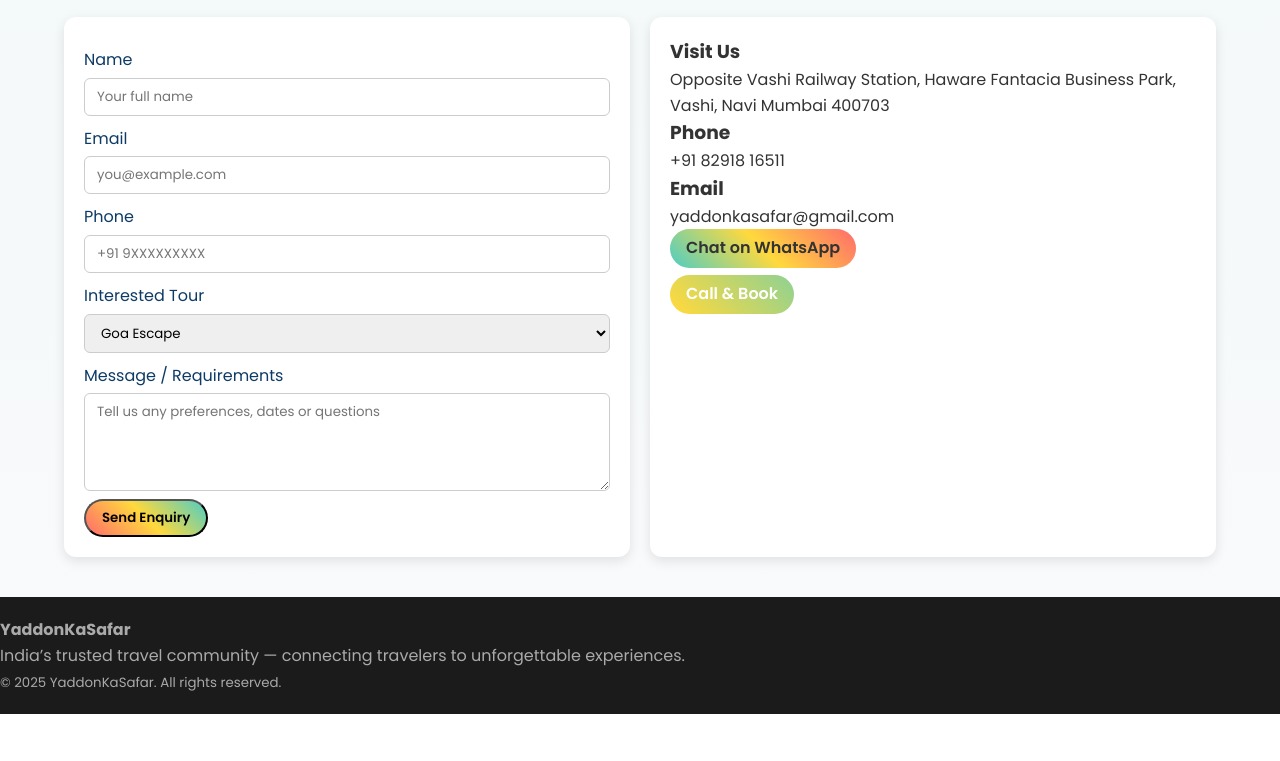
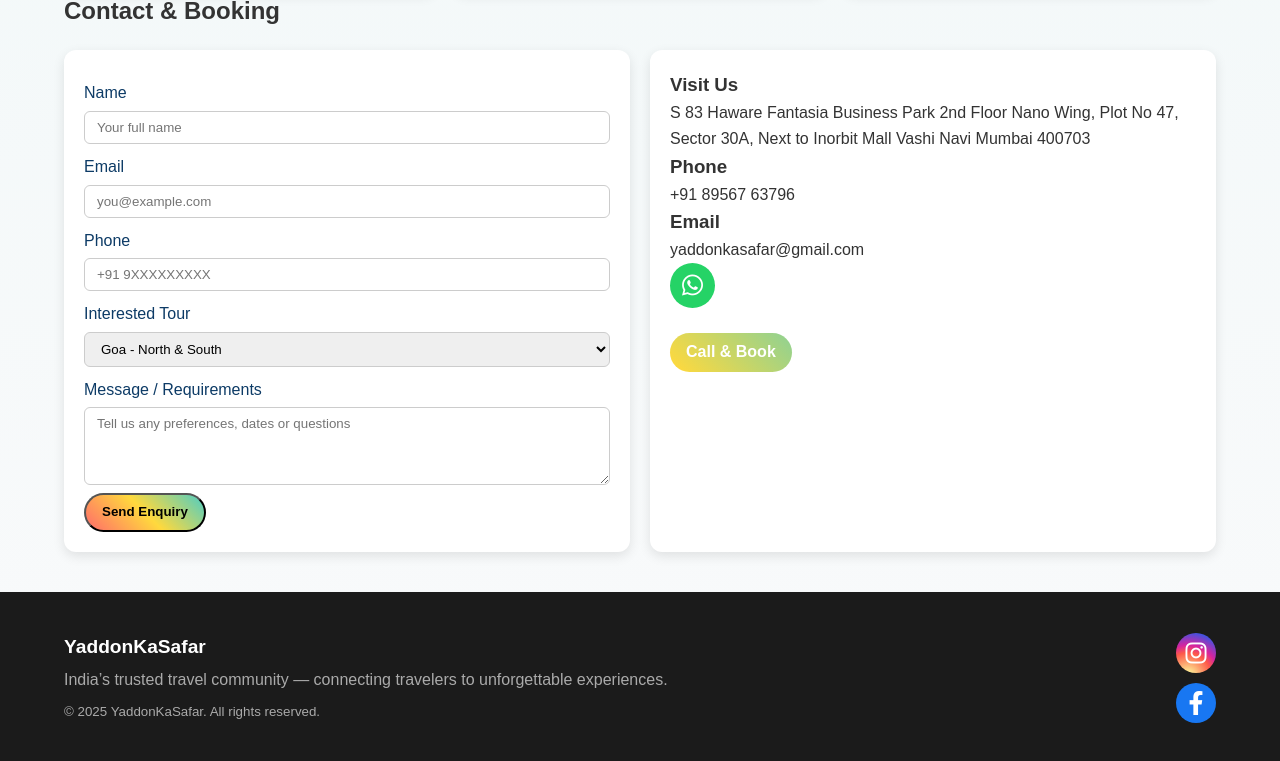
Before and after one commit to yashdhulap-dev/Yaddonkasafar, a website: page index.html in a window 1280 px wide. Shown: the part 1493-2254 px from the top of the page. Before the commit the page ends 2207 px from the top, so only its background shows below. Drawn offline with Linux system fonts and the light colour scheme; a small style sheet from the web is missing.

Commit message:
Social Links Add

```diff
--- a/index.html
+++ b/index.html
@@ -5,7 +5,15 @@
   <meta charset="utf-8" />
   <meta name="viewport" content="width=device-width, initial-scale=1" />
   <title>Yaddon Ka Safar — Tours & Holidays</title>
-  <link href="https://fonts.googleapis.com/css2?family=Poppins:wght@300;400;600;700&display=swap" rel="stylesheet">
+
+  <!-- Font Awesome -->
+  <link rel="stylesheet" href="https://cdnjs.cloudflare.com/ajax/libs/font-awesome/6.4.0/css/all.min.css" integrity="sha512-pap+9..." crossorigin="anonymous" referrerpolicy="no-referrer" />
+
+  <!-- Google Fonts -->
+  <link href="https://fonts.googleapis.com/css2?family=Lobster&family=Great+Vibes&display=swap" rel="stylesheet">
+
+
+  <!-- Custom CSS -->
   <link rel="stylesheet" href="style.css">
 </head>
 
@@ -27,7 +35,9 @@
           <a href="#why">Why Us</a>
           <a href="#contact">Contact</a>
         </div>
-        <a class="ghost" href="tel:+918291816511">+91 82918 16511</a>
+        <a class="header-whatsapp" href="https://wa.me/918291816511" target="_blank">
+          <i class="fab fa-whatsapp"></i>
+        </a>
         <a class="cta-btn" href="#contact">Book Now</a>
       </nav>
     </div>
@@ -71,7 +81,7 @@
         <article class="card fade-up">
           <img src="images/Goa.jpeg" alt="Goa coastline">
           <div class="card-body">
-            <h3>Goa — Sun & Sea</h3>
+            <h3>Goa — North & South</h3>
             <p>4 Days & 3 Nights</p>
             <div class="card-footer">
               <div class="price">From ₹9,999/-</div>
@@ -79,7 +89,6 @@
             </div>
           </div>
         </article>
-
         <article class="card fade-up">
           <img src="images/Himachal.jpg" alt="Himachal mountains">
           <div class="card-body">
@@ -91,7 +100,6 @@
             </div>
           </div>
         </article>
-
         <article class="card fade-up">
           <img src="images/kedarnath.jpg" alt="Kedarnath temple">
           <div class="card-body">
@@ -103,7 +111,6 @@
             </div>
           </div>
         </article>
-
         <article class="card fade-up">
           <img src="images/Kashmir.jpeg" alt="Kashmir valley">
           <div class="card-body">
@@ -115,7 +122,6 @@
             </div>
           </div>
         </article>
-
         <article class="card fade-up">
           <img src="images/Rajeshthan.jpeg" alt="Rajasthan desert">
           <div class="card-body">
@@ -127,7 +133,6 @@
             </div>
           </div>
         </article>
-
         <article class="card fade-up">
           <img src="images/kerla.jpeg" alt="Kerala backwaters">
           <div class="card-body">
@@ -180,7 +185,7 @@
 
             <label for="tour">Interested Tour</label>
             <select id="tour" name="tour">
-              <option>Goa Escape</option>
+              <option>Goa - North & South</option>
               <option>Himachal Road Trip</option>
               <option>Kedarnath Temple</option>
               <option>Kashmir</option>
@@ -198,12 +203,16 @@
         </div>
         <div class="contact-info-card">
           <h3>Visit Us</h3>
-          <p class="muted">Opposite Vashi Railway Station, Haware Fantacia Business Park, Vashi, Navi Mumbai 400703</p>
+          <p class="muted">S 83 Haware Fantasia Business Park 2nd Floor Nano Wing, Plot No 47, Sector 30A, Next to Inorbit Mall Vashi Navi Mumbai 400703</p>
           <h3>Phone</h3>
-          <p class="muted"><a href="tel:+918291816511">+91 82918 16511</a></p>
+          <p class="muted"><a href="tel:+918956763796">+91 89567 63796</a></p>
           <h3>Email</h3>
           <p class="muted"><a href="mailto:info@yaddonkasafar.com">yaddonkasafar@gmail.com</a></p>
-          <p class="whatsapp"><a href="https://wa.me/918291816511" target="_blank">Chat on WhatsApp</a></p>
+          <p class="whatsapp">
+            <a class="whatsapp-btn" href="https://wa.me/918291816511" target="_blank">
+              <i class="fab fa-whatsapp"></i>
+            </a>
+          </p><br/>
           <div class="cta-wrap"><a class="cta-btn" href="tel:+918291816511">Call & Book</a></div>
         </div>
       </div>
@@ -211,14 +220,25 @@
   </main>
 
   <footer>
-    <div class="footer-inner">
-      <div style="min-width:260px">
+  <div class="footer-inner container">
+    <div class="footer-content">
+      <div class="footer-text">
         <strong>YaddonKaSafar</strong>
         <p class="muted">India’s trusted travel community — connecting travelers to unforgettable experiences.</p>
         <small class="muted">© <span id="year"></span> YaddonKaSafar. All rights reserved.</small>
       </div>
+      <div class="footer-socials-vertical">
+        <a href="https://www.instagram.com/yaddon_ka_safar01?igsh=MTJ6cjZ2bmQwbTh5bA==" target="_blank" class="instagram">
+          <i class="fab fa-instagram"></i>
+        </a>
+        <a href="https://www.facebook.com/YaddonKaSafar" target="_blank" class="facebook">
+          <i class="fab fa-facebook-f"></i>
+        </a>
+      </div>
     </div>
-  </footer>
+  </div>
+</footer>
+
 
   <script src="script.js"></script>
 </body>
--- a/style.css
+++ b/style.css
@@ -66,14 +66,25 @@ header .container {
   font-size: 1.2rem;
 }
 
+/* Header title with Dancing Script */
+/* Header Title - 3D Metallic Effect */
 .brand h1 {
-  font-size: 1.3rem;
-  color: #fff;
+  font-family: 'Lobster', cursive; /* or 'Great Vibes', cursive */
+  font-size: 2.5rem; /* bigger for emphasis */
+  color: #FFD93D; /* base gold color */
+  font-weight: 700;
+  text-shadow:
+    2px 2px 0 #FFA500,   /* orange shadow */
+    4px 4px 0 #FF8C00,   /* darker shadow for depth */
+    6px 6px 6px rgba(0,0,0,0.5); /* soft shadow for 3D effect */
 }
 
+
 .brand .tag {
-  font-size: 0.8rem;
+  font-family: 'Poppins', sans-serif;
+  font-size: 0.9rem;
   color: #FFD93D;
+  font-style: italic;
 }
 
 nav {
@@ -102,6 +113,27 @@ nav .nav-links a:hover {
   border: none;
   color: #fff;
   cursor: pointer;
+}
+
+/* Header WhatsApp Icon */
+.header-whatsapp {
+  display: inline-flex;
+  align-items: center;
+  justify-content: center;
+  background-color: #25D366;
+  color: #fff;
+  width: 40px;
+  height: 40px;
+  border-radius: 50%;
+  font-size: 1.2rem;
+  margin-left: 10px;
+  text-decoration: none;
+  transition: transform 0.3s ease, box-shadow 0.3s ease;
+}
+
+.header-whatsapp:hover {
+  transform: scale(1.1);
+  box-shadow: 0 4px 12px rgba(37, 211, 102, 0.5);
 }
 
 /* ===================== Hero ===================== */
@@ -292,17 +324,19 @@ nav .nav-links a:hover {
 }
 
 /* ===================== Buttons ===================== */
-.cta-btn, .ghost, .cta-inline, .contact-form-card form button, .contact-info-card .whatsapp a {
+.cta-btn, .ghost, .cta-inline, .contact-form-card form button, .contact-info-card .whatsapp-btn {
   position: relative;
   overflow: hidden;
-  display: inline-block;
+  display: inline-flex;
+  align-items: center;
+  justify-content: center;
   font-weight: 600;
   border-radius: 25px;
   transition: all 0.4s ease;
   cursor: pointer;
-  white-space: nowrap;  /* prevent text from overflowing */
-  text-align: center;   /* center text */
-  padding: 8px 16px;   /* uniform padding */
+  white-space: nowrap;
+  text-align: center;
+  padding: 8px 16px;
   line-height: 1.4;
 }
 
@@ -341,13 +375,24 @@ nav .nav-links a:hover {
   background: linear-gradient(45deg, #FF6B6B, #FFD93D, #4ECDC4);
 }
 
-.contact-info-card .whatsapp a {
-  background: linear-gradient(45deg, #4ECDC4, #FFD93D, #FF6B6B);
+/* Contact WhatsApp Button */
+.contact-info-card .whatsapp-btn {
+  display: inline-flex;
+  align-items: center;
+  justify-content: center;
+  background-color: #25D366;
+  color: #fff;
+  width: 45px;
+  height: 45px;
+  border-radius: 50%;
+  font-size: 1.5rem;
+  text-decoration: none;
+  transition: transform 0.3s ease, box-shadow 0.3s ease;
 }
 
-.contact-info-card .whatsapp a:hover {
-  transform: scale(1.05);
-  box-shadow: 0 6px 15px rgba(78,205,196,0.5);
+.contact-info-card .whatsapp-btn:hover {
+  transform: scale(1.1);
+  box-shadow: 0 4px 12px rgba(37, 211, 102, 0.5);
 }
 
 /* ===================== Gradient Animation ===================== */
@@ -367,6 +412,114 @@ footer {
 
 footer .muted {
   color: #AAAAAA;
+}
+
+.footer-inner {
+  padding: 20px 0;
+}
+
+.footer-content {
+  display: flex;
+  justify-content: space-between;
+  align-items: center;
+  flex-wrap: wrap;
+}
+
+.footer-text {
+  max-width: 60%;
+}
+
+.footer-text strong {
+  font-size: 1.2rem;
+  color: #fff;
+}
+
+.footer-text p,
+.footer-text small {
+  color: #AAAAAA;
+  margin: 5px 0;
+}
+.footer-inner {
+  padding: 20px 0;
+}
+
+.footer-content {
+  display: flex;
+  justify-content: space-between;
+  align-items: center;
+  flex-wrap: wrap;
+}
+
+.footer-text {
+  max-width: 60%;
+}
+
+.footer-text strong {
+  font-size: 1.2rem;
+  color: #fff;
+}
+
+.footer-text p,
+.footer-text small {
+  color: #AAAAAA;
+  margin: 5px 0;
+}
+
+/* Vertical Social Icons */
+.footer-socials-vertical {
+  display: flex;
+  flex-direction: column;
+  gap: 10px;
+}
+
+/* Social Icons Base Style */
+.footer-socials-vertical a {
+  display: inline-flex;
+  align-items: center;
+  justify-content: center;
+  width: 40px;
+  height: 40px;
+  border-radius: 50%;
+  color: #fff;
+  font-size: 1.5rem;
+  text-decoration: none;
+  transition: transform 0.3s ease, box-shadow 0.3s ease;
+}
+
+/* Instagram gradient */
+.footer-socials-vertical a.instagram {
+  background: radial-gradient(circle at 30% 107%, #fdf497 0%, #fdf497 5%, #fd5949 45%, #d6249f 60%, #285AEB 90%);
+}
+
+.footer-socials-vertical a.instagram:hover {
+  transform: scale(1.1);
+  box-shadow: 0 4px 12px rgba(255, 0, 128, 0.5);
+}
+
+/* Facebook color */
+.footer-socials-vertical a.facebook {
+  background: #1877F2;
+}
+
+.footer-socials-vertical a.facebook:hover {
+  transform: scale(1.1);
+  box-shadow: 0 4px 12px rgba(24, 119, 242, 0.5);
+}
+
+/* Responsive */
+@media (max-width: 700px) {
+  .footer-content {
+    flex-direction: column;
+    align-items: flex-start;
+    gap: 15px;
+  }
+  .footer-text {
+    max-width: 100%;
+  }
+  .footer-socials-vertical {
+    flex-direction: row;
+    gap: 10px;
+  }
 }
 
 /* ===================== Animations ===================== */
@@ -398,7 +551,7 @@ footer .muted {
     padding: 10px 15px;
     border-radius: 6px;
     box-shadow: 0 4px 12px rgba(0,0,0,0.2);
-    z-index: 2000; /* above header buttons */
+    z-index: 2000;
   }
 
   nav .nav-links.show {
```
